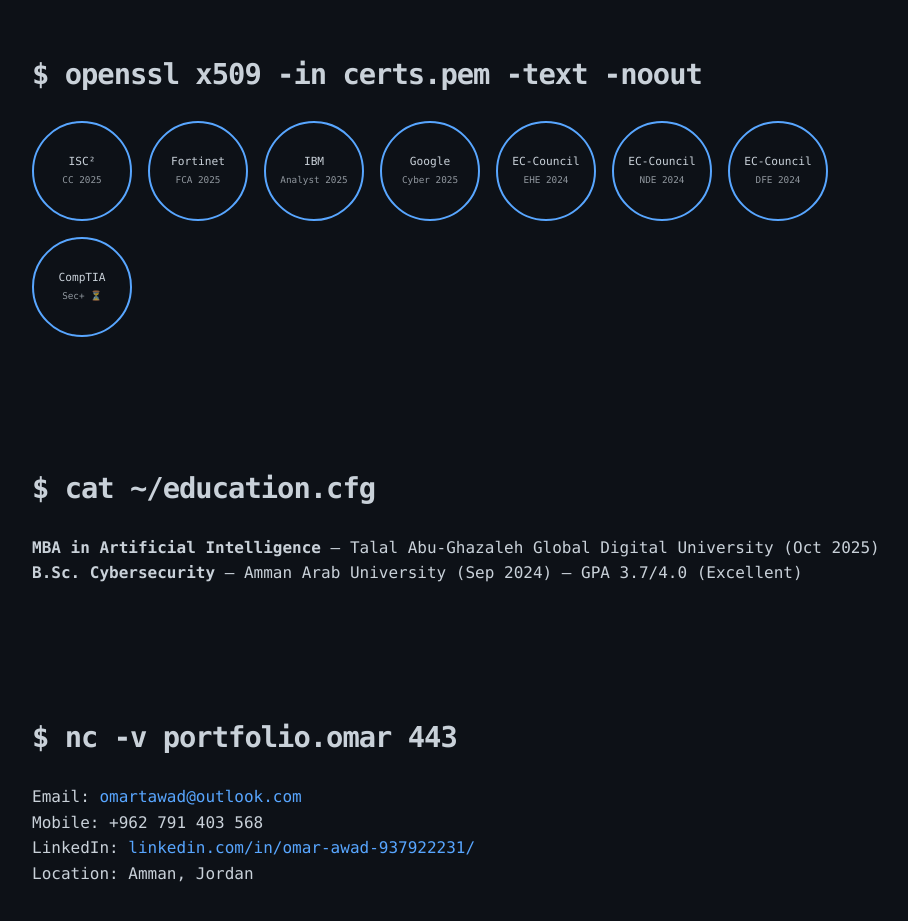
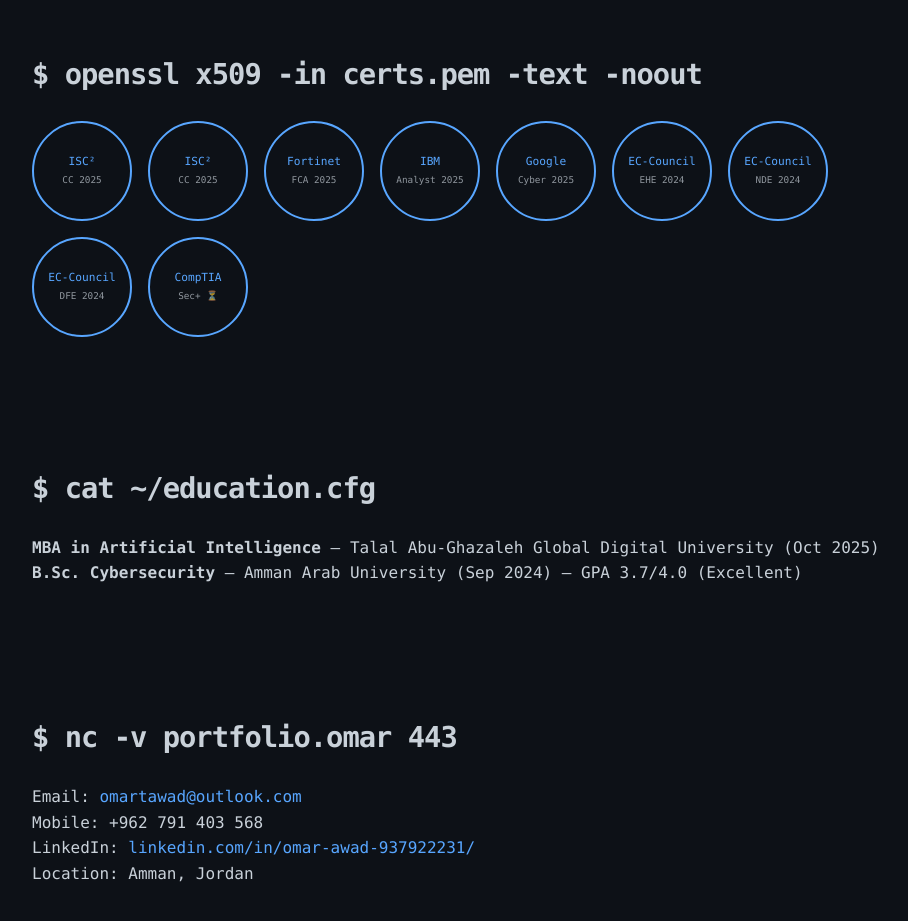
Before and after one commit to OmarThaerAwad/OmarThaerAwad.github.io, a plain HTML site: page index.html in a window 1280 px wide. Shown: the part 2280-3201 px from the top of the page, without its empty margins (182-1090 px from the left). Drawn offline with Linux system fonts and the light colour scheme.

Commit message:
Refactor index.html structure and content

```diff
--- a/index.html
+++ b/index.html
@@ -244,18 +244,54 @@
 
   <!-- ---------- CERTIFICATIONS ---------- -->
   <section id="certs">
-    <h2>$ openssl x509 -in certs.pem -text -noout</h2>
-    <div class="certs">
+  <h2>$ openssl x509 -in certs.pem -text -noout</h2>
+  <div class="certs">
+    <!-- 1️⃣  Proofpoint Certified AI Email Security Specialist 2025 -->
+    <a href="https://www.credly.com/badges/630d7087-a69a-4e08-90fe-fb89e343217a/linked_in_profile" target="_blank" rel="noopener">
       <div class="badge"><div>ISC²<br><small>CC 2025</small></div></div>
+    </a>
+
+    <!-- 1️⃣  ISC² CC -->
+    <a href="https://www.credly.com/badges/51b3e6ef-7f28-4c62-8a01-d712c0075c02/linked_in_profile" target="_blank" rel="noopener">
+      <div class="badge"><div>ISC²<br><small>CC 2025</small></div></div>
+    </a>
+
+    <!-- 2️⃣  Fortinet -->
+    <a href="https://www.credly.com/badges/810d85ee-3908-4a84-a8f6-fca737534cc7/linked_in_profile" target="_blank" rel="noopener">
       <div class="badge"><div>Fortinet<br><small>FCA 2025</small></div></div>
+    </a>
+
+    <!-- 3️⃣  IBM -->
+    <a href="https://www.credly.com/badges/a7690934-7d69-462a-8596-a0fc81bbe174/public_url" target="_blank" rel="noopener">
       <div class="badge"><div>IBM<br><small>Analyst 2025</small></div></div>
+    </a>
+
+    <!-- 4️⃣  Google -->
+    <a href="https://www.credly.com/badges/5931c215-89e1-463c-8e07-ae515adfdaa0/linked_in_profile" target="_blank" rel="noopener">
       <div class="badge"><div>Google<br><small>Cyber 2025</small></div></div>
+    </a>
+
+    <!-- 5️⃣  EC-Council EHE -->
+    <a href="EC-Council EHE.pdf" target="_blank" rel="noopener">
       <div class="badge"><div>EC-Council<br><small>EHE 2024</small></div></div>
+    </a>
+
+    <!-- 6️⃣  EC-Council NDE -->
+    <a href="EC-Council NDE.pdf" target="_blank" rel="noopener">
       <div class="badge"><div>EC-Council<br><small>NDE 2024</small></div></div>
+    </a>
+
+    <!-- 7️⃣  EC-Council DFE -->
+    <a href="EC-Council DFE.pdf" target="_blank" rel="noopener">
       <div class="badge"><div>EC-Council<br><small>DFE 2024</small></div></div>
+    </a>
+
+    <!-- 8️⃣  CompTIA (in progress – link to your badge or leave #) -->
+    <a href="#" title="In progress">
       <div class="badge"><div>CompTIA<br><small>Sec+ ⏳</small></div></div>
-    </div>
-  </section>
+    </a>
+  </div>
+</section>
 
   <!-- ---------- EDUCATION ---------- -->
   <section id="education">
@@ -297,7 +333,7 @@
   <!-- ---------- FOOTER ---------- -->
   <footer>
     &copy; <span id="yr"></span> Omar Awad ·
-    <a href="resume.pdf" download>Download PDF resume</a> ·
+    <a href="Omar Awad CV.pdf" download>Download PDF resume</a> ·
     <a href="https://github.com/omartawad" target="_blank" rel="noopener">GitHub</a>
   </footer>
 
```
